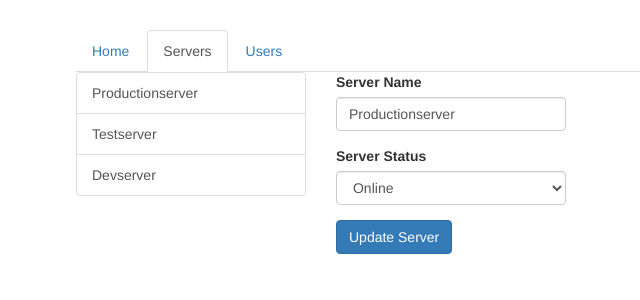
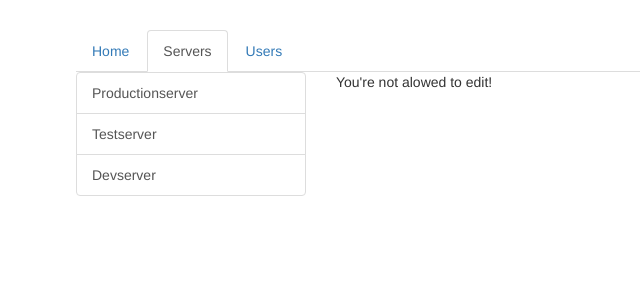
Before and after one commit to avvotinh/angular-routing-start, an Angular app: page /servers/1/edit in a window 1280 px wide. Shown: the top 300 px of the page, without its empty margins (189-829 px from the left). Built offline with nearby package versions, Linux system fonts and the light colour scheme.

Commit message:
query params edit server & page not found

```diff
--- /dev/null
+++ b/src/app/page-not-found/page-not-found.component.html
@@ -0,0 +1 @@
+<p>Ops!...</p>
--- /dev/null
+++ b/src/app/page-not-found/page-not-found.component.ts
@@ -0,0 +1,15 @@
+import { Component, OnInit } from '@angular/core';
+
+@Component({
+  selector: 'app-page-not-found',
+  templateUrl: './page-not-found.component.html',
+  styleUrls: ['./page-not-found.component.scss']
+})
+export class PageNotFoundComponent implements OnInit {
+
+  constructor() { }
+
+  ngOnInit() {
+  }
+
+}
--- a/src/app/servers/edit-server/edit-server.component.html
+++ b/src/app/servers/edit-server/edit-server.component.html
@@ -1,21 +1,22 @@
+<div *ngIf="!alowEdit">You're not alowed to edit!</div>
+<div *ngIf="alowEdit">
   <div class="form-group">
     <label for="name">Server Name</label>
     <input
       type="text"
       id="name"
       class="form-control"
-    [(ngModel)]="serverName">
+      [(ngModel)]="serverName"
+    />
   </div>
   <div class="form-group">
     <label for="status">Server Status</label>
-  <select
-    id="status"
-    class="form-control"
-    [(ngModel)]="serverStatus">
+    <select id="status" class="form-control" [(ngModel)]="serverStatus">
       <option value="online">Online</option>
       <option value="offline">Offline</option>
     </select>
   </div>
-<button
-  class="btn btn-primary"
-  (click)="onUpdateServer()">Update Server</button>
+  <button class="btn btn-primary" (click)="onUpdateServer()">
+    Update Server
+  </button>
+</div>
--- a/src/app/servers/edit-server/edit-server.component.ts
+++ b/src/app/servers/edit-server/edit-server.component.ts
@@ -1,6 +1,6 @@
 import { Component, OnInit } from "@angular/core";
 import { ServersService } from "../servers.service";
-import { ActivatedRoute } from "@angular/router";
+import { ActivatedRoute, Params } from "@angular/router";
 
 @Component({
   selector: "app-edit-server",
@@ -11,6 +11,7 @@ export class EditServerComponent implements OnInit {
   server: { id: number; name: string; status: string };
   serverName = "";
   serverStatus = "";
+  alowEdit = false;
 
   constructor(
     private serversService: ServersService,
@@ -18,7 +19,10 @@ export class EditServerComponent implements OnInit {
   ) {}
 
   ngOnInit() {
-    this.route.queryParams.subscribe();
+    this.route.queryParams.subscribe((queryParams: Params) => {
+      this.alowEdit = queryParams["alowEdit"] === "1" ? true : false;
+    });
+    console.log(this.route.queryParams);
     this.route.fragment.subscribe();
     this.server = this.serversService.getServer(1);
     this.serverName = this.server.name;
--- a/src/app/servers/server/server.component.ts
+++ b/src/app/servers/server/server.component.ts
@@ -26,6 +26,9 @@ export class ServerComponent implements OnInit {
   }
 
   onEdit() {
-    this.router.navigate(["edit"], { relativeTo: this.route });
+    this.router.navigate(["edit"], {
+      relativeTo: this.route,
+      queryParamsHandling: "preserve"
+    });
   }
 }
```
Also changed, not shown: src/app/app.module.ts (+11 -1 lines), src/app/page-not-found/page-not-found.component.scss (added). Lines whose indentation alone changed are shown as unchanged.
